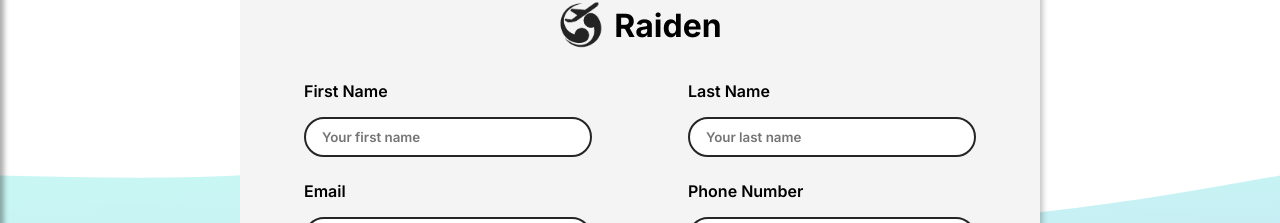
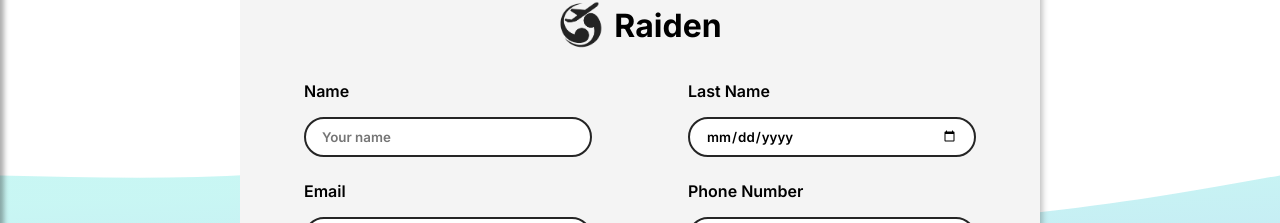
Before and after one commit to Deez-NITS/raiden-client, a React (Vite) app: page /register in a window 1280 px wide. Shown: the part 127-350 px from the top of the page. Built offline with nearby package versions, Linux system fonts and the light colour scheme; no server answers.

Commit message:
FIX: Registration form update

```diff
--- a/src/App.jsx
+++ b/src/App.jsx
@@ -20,7 +20,7 @@ const App = ({ auth, registerUser }) => {
       {isLoggedIn && <Navbar />}
       <Routes>
         <Route path="/" element={<Home />} />
-        <Route path="/auth" element={<Auth />} />
+        <Route path="/login" element={<Auth />} />
         <Route path="/register" element={<Register />} />
       </Routes>
       <Footer />
--- a/src/Pages/Auth/Auth.jsx
+++ b/src/Pages/Auth/Auth.jsx
@@ -1,37 +1,45 @@
 import "./Auth.scss";
-import {Button} from '../../Components';
+import { Button } from "../../Components";
 import { Link } from "react-router-dom";
 import { useState } from "react/cjs/react.development";
 
 const Auth = () => {
-
-  const [email, setEmail] = useState('');
-  const [password, setPassword] = useState('');
+  const [email, setEmail] = useState("");
+  const [password, setPassword] = useState("");
 
   return (
     <section>
-    <img src={'src/Resources/Images/background.svg'} className="background"/>
+      <img src={"src/Resources/Images/background.svg"} className="background" />
       <form>
-      <h1><img src={'src/Resources/Images/logo.png'}/>Raiden</h1>
+        <h1>
+          <img src={"src/Resources/Images/logo.png"} />
+          Raiden
+        </h1>
         <label>Email</label>
         <input
           placeholder="example@exp.com"
           required
           value={email}
-      onChange={(e)=>{setEmail(e.target.value)}}
+          onChange={(e) => {
+            setEmail(e.target.value);
+          }}
         />
         <label>Password</label>
         <input
           type="password"
           required
           value={password}
-      onChange={(e)=>{setPassword(e.target.value)}}
+          onChange={(e) => {
+            setPassword(e.target.value);
+          }}
         />
-      <Button className="login-button" label="Login" primary={true}/>
-      <span>not registered yet? <Link to="#">Sign up</Link></span>
+        <Button className="login-button" label="Login" primary={true} />
+        <span>
+          not registered yet? <Link to="/register">Sign up</Link>
+        </span>
       </form>
     </section>
-)
+  );
 };
 
 export default Auth;
--- a/src/Pages/Register/Register.jsx
+++ b/src/Pages/Register/Register.jsx
@@ -1,70 +1,96 @@
-import './Register.scss';
-import {Button} from '../../Components';
-import { Link } from 'react-router-dom';
-import { useState } from 'react';
+import { useState } from "react";
+import { Link } from "react-router-dom";
 
-const Register = ()=>{
-    const [fname, setFname] = useState('');
-    const [lname, setLname] = useState('');
-    const [email, setEmail] = useState('');
-    const [phoneNo, setPhoneNo] = useState('');
-    const [password, setPassword] = useState('');
-    const [passwordConfirm, setPasswordConfirm] = useState('');
+import { Button } from "../../Components";
 
+import "./Register.scss";
 
+const Register = () => {
+  const [formData, setFormData] = useState({
+    name: "",
+    phoneNumber: "",
+    password: "",
+    confirmPassword: "",
+    dob: "",
+    email: "",
+  });
+
+  const handleFormInput = (e) => {
+    setFormData((prevFormData) => ({
+      ...prevFormData,
+      [e.target.name]: e.target.value,
+    }));
+  };
 
   return (
     <section>
-            <img src={'src/Resources/Images/background.svg'} className="background"/>
+      <img src={"src/Resources/Images/background.svg"} className="background" />
       <form>
-                <h1><img src={'src/Resources/Images/logo.png'}/>Raiden</h1>
-                <label>First Name
+        <h1>
+          <img src={"src/Resources/Images/logo.png"} />
+          Raiden
+        </h1>
+        <label>
+          Name
           <input
-                    placeholder='Your first name'
-                    value = {fname}
-                    onChange={(e)=>setFname(e.target.value)}
-                    />
-                <p>{fname}</p>
-                </label>
-                <label>Last Name
-                    <input
-                    placeholder='Your last name'
-                    value = {lname}
-                    onChange={(e)=>setLname(e.target.value)}
+            placeholder="Your name"
+            value={formData.name}
+            onChange={handleFormInput}
+            name="name"
           />
         </label>
-                <label>Email
+        <label>
+          Last Name
           <input
-                    placeholder='Your email Id'
-                    value = {email}
-                    onChange={(e)=>setEmail(e.target.value)}
+            placeholder="Your DOB"
+            type={"date"}
+            value={formData.dob}
+            onChange={handleFormInput}
+            name="dob"
           />
         </label>
-                <label>Phone Number
+        <label>
+          Email
           <input
-                    placeholder='Your cellphone number'
-                    value = {phoneNo}
-                    onChange={(e)=>setPhoneNo(e.target.value)}
+            placeholder="Your email Id"
+            value={formData.email}
+            onChange={handleFormInput}
+            name="email"
           />
         </label>
-                <label>Password
+        <label>
+          Phone Number
           <input
-                    placeholder='Your password'
-                    value = {password}
-                    onChange={(e)=>setPassword(e.target.value)}
+            placeholder="Your cellphone number"
+            value={formData.phoneNumber}
+            onChange={handleFormInput}
+            name="phoneNumber"
+          />
+        </label>
+        <label>
+          Password
+          <input
+            placeholder="Your password"
+            value={formData.password}
+            onChange={handleFormInput}
+            type="password"
+            name="password"
+          />
+        </label>
+        <label>
+          Confirm Password
+          <input
+            placeholder="Confirm your password"
+            value={formData.confirmPassword}
+            onChange={handleFormInput}
+            name="confirmPassword"
             type="password"
           />
         </label>
-                <label>Confirm Password
-                    <input
-                    placeholder='Confirm your password'
-                    value = {passwordConfirm}
-                    onChange={(e)=>setPasswordConfirm(e.target.value)}
-                    type="password"
-                    />
-                </label>
-                <Button className="login-button" label="Sign up" primary={true}/>
-                <span>already have an account?<Link to="#"> Log in</Link></span>
+        <Button className="login-button" label="Sign up" primary={true} />
+        <span>
+          already have an account?<Link to="/login"> Log in</Link>
+        </span>
       </form>
     </section>
   );
```
Lines whose indentation alone changed are shown as unchanged.
